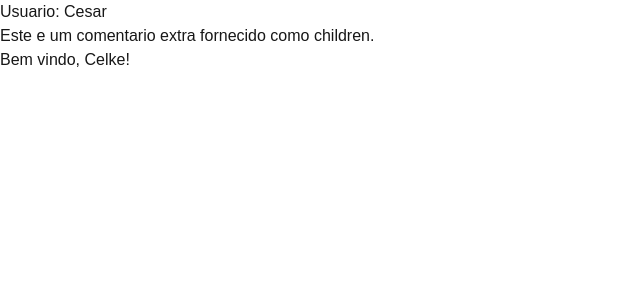
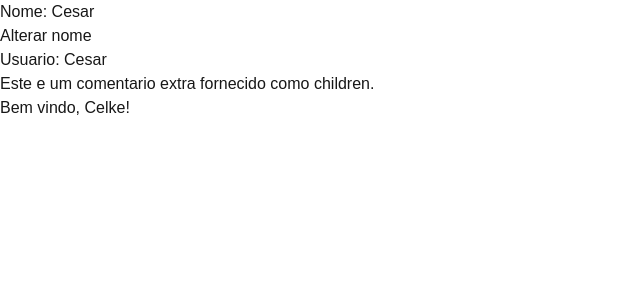
Before and after one commit to FernandoVenturini/celke-project-react, a Next.js app: page / in a window 1280 px wide. Shown: the top 300 px of the page, without its empty margins (0-640 px from the left). Built offline with nearby package versions, Linux system fonts and the light colour scheme.

Commit message:
created hook for state change

```diff
--- a/src/app/page.tsx
+++ b/src/app/page.tsx
@@ -1,15 +1,22 @@
 //import Image from "next/image";
 // import Menu from "@/components/Menu";
 // import Footer from "@/components/Footer";
+'use client';
 
 import User from "@/components/User";
+import { useState } from "react";
 
 const Home = () => {
+
+  const [nameUser, setNameUser] = useState('Cesar');
 
   const userName = 'Cesar';
 
   return (
     <main>
+      <p>Nome: {nameUser}</p>
+      <button onClick={() => setNameUser('Fernando!')}>Alterar nome</button>
+
       <User name={userName}>
         <p>Este e um comentario extra fornecido como children.</p>
       </User>
```
